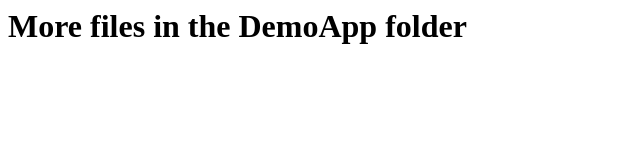
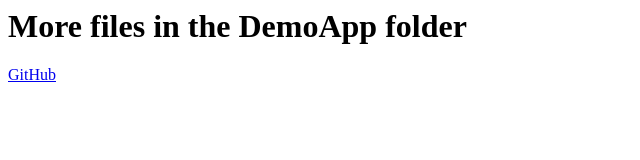
Before and after one commit to github-2018-zensar/super-duper-fortnight, a plain HTML site: page index.html in a window 1280 px wide. Shown: the full height of the page, 0-640 px from the left. Drawn offline with Linux system fonts and the light colour scheme.

Commit message:
added anchor tag in index page

```diff
--- a/index.html
+++ b/index.html
@@ -2,5 +2,6 @@
     <head></head>
     <body>
         <h1>More files in the DemoApp folder</h1>
+        <a href="#">GitHub</a>
     </body>
 </html>
```
